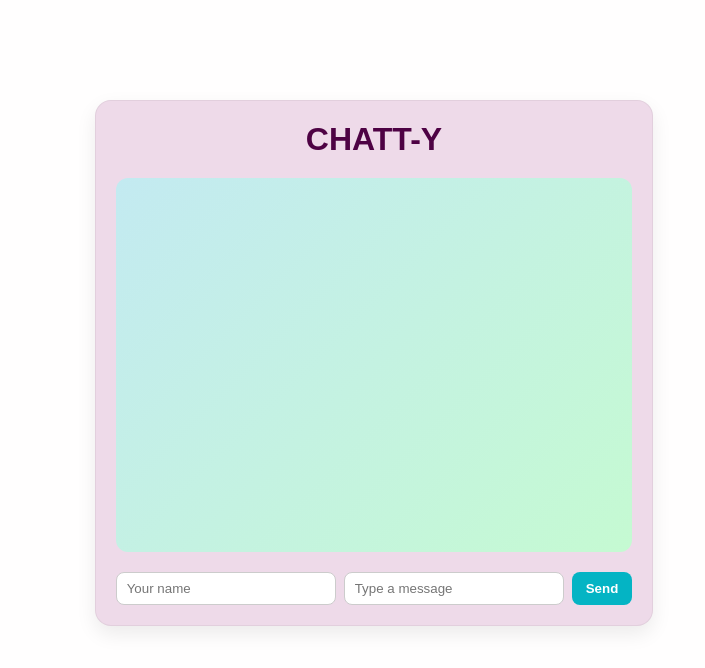
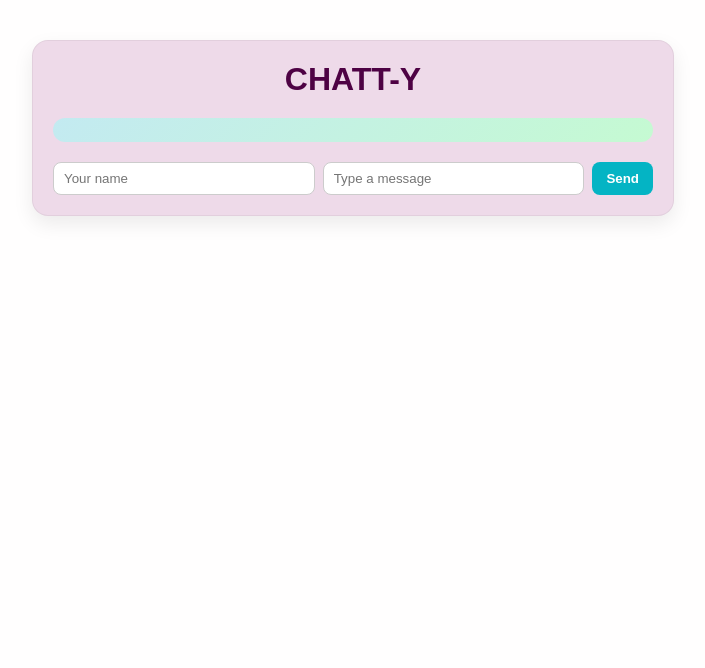
Before and after one commit to SaraTahir28/ChatApplication, a plain HTML site: page Frontend/websocket.html in a window 1280 px wide. Shown: the whole page, without its empty margins (287-992 px from the left). Drawn offline with Linux system fonts and the light colour scheme; no server answers.

Commit message:
Fixing the app position

```diff
--- a/Frontend/style.css
+++ b/Frontend/style.css
@@ -1,29 +1,42 @@
 
 body {
   font-family: sans-serif;
-  background: #fffefe; /* very light background */
+  background: #fffefe;
   margin: 0;
-  padding: 20px;
 
   display: flex;
-  justify-content: center;   /* center horizontally */
+  justify-content: center;
   align-items: flex-start;
   min-height: 100vh;
-  padding-top: 100px;
 
+  padding-top: 40px;   /* reduced so page stops scrolling */
 }
+
+#messages {
+  max-height: calc(100vh - 260px);
+  overflow-y: auto;
+}
+
+
 
 
 /* Floating chat card */
 #chat-app {
+  position: fixed;
+  top: 40px;          /* distance from top of screen */
+  left: 50%;
+  transform: translateX(-50%);   /* center horizontally */
+
   width: 100%;
   max-width: 600px;
+
   background: rgb(238, 218, 233);
   padding: 20px;
   border-radius: 16px;
   box-shadow: 0 8px 20px rgba(0,0,0,0.08);
   border: 1px solid rgba(0,0,0,0.05);
 }
+
 
 /* Title */
 h1 {
@@ -33,13 +46,12 @@ h1 {
   color: #4e0244; /* seagreen accent */
 }
 
-/* Message window */
 #messages {
   list-style: none;
   padding: 12px;
   margin-bottom: 20px;
 
-  height: 350px;          /* ~4 messages visible */
+  max-height: calc(100vh - 360px);   /* smaller, more compact */
   overflow-y: auto;
 
   background: linear-gradient(135deg, #c3eaf1, #c5fad2);
@@ -48,9 +60,10 @@ h1 {
   font-weight: bold;
 }
 
+
 /* Message bubble */
 #messages li {
-  background: rgba(255,255,255,0.2);
+  background: rgba(220, 220, 220, 0.2);
   padding: 10px;
   margin-bottom: 12px;
   border-radius: 10px;
@@ -180,3 +193,4 @@ button:hover {
 .message .text {
   color: #2d002f;        /* dark plum */
 }
+main { margin: 0; padding: 0; }
```
